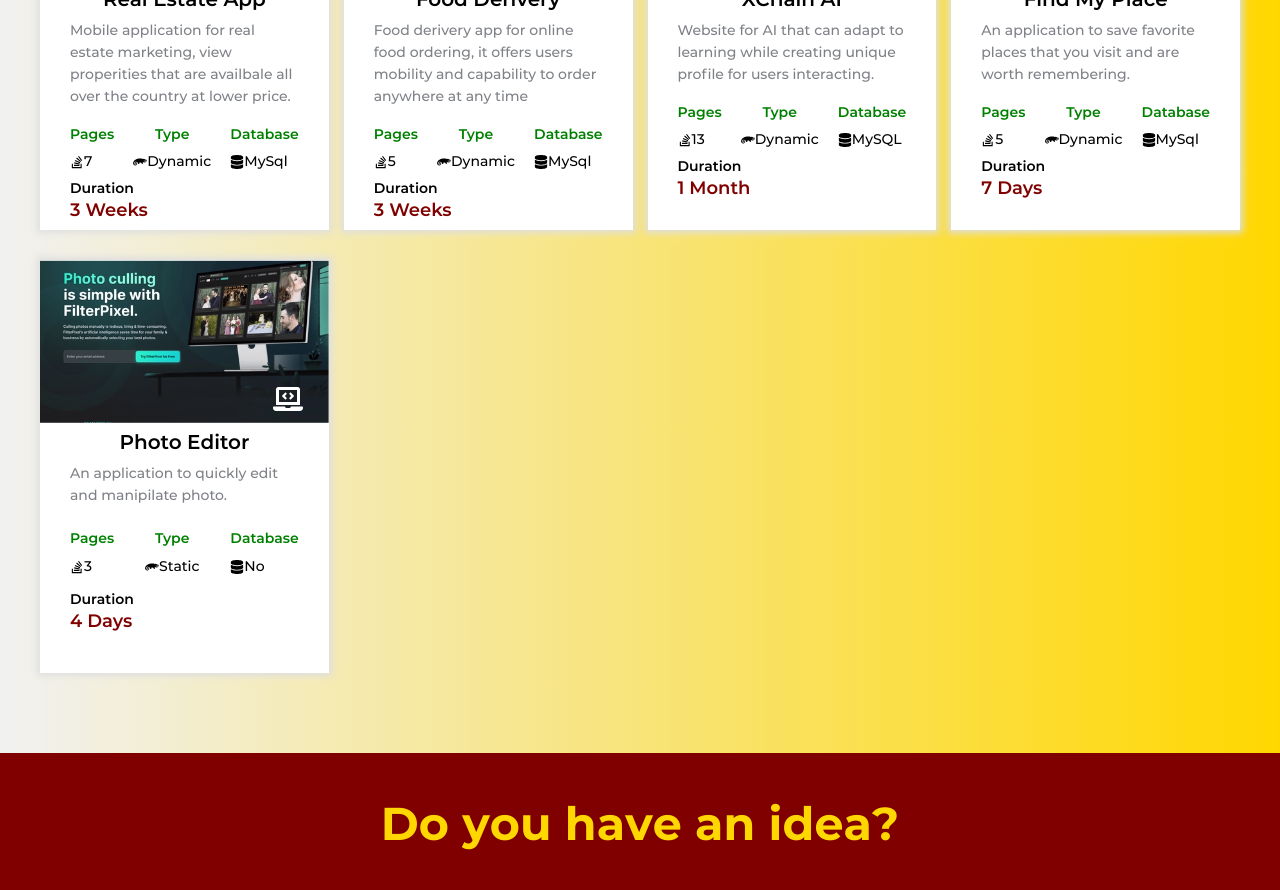
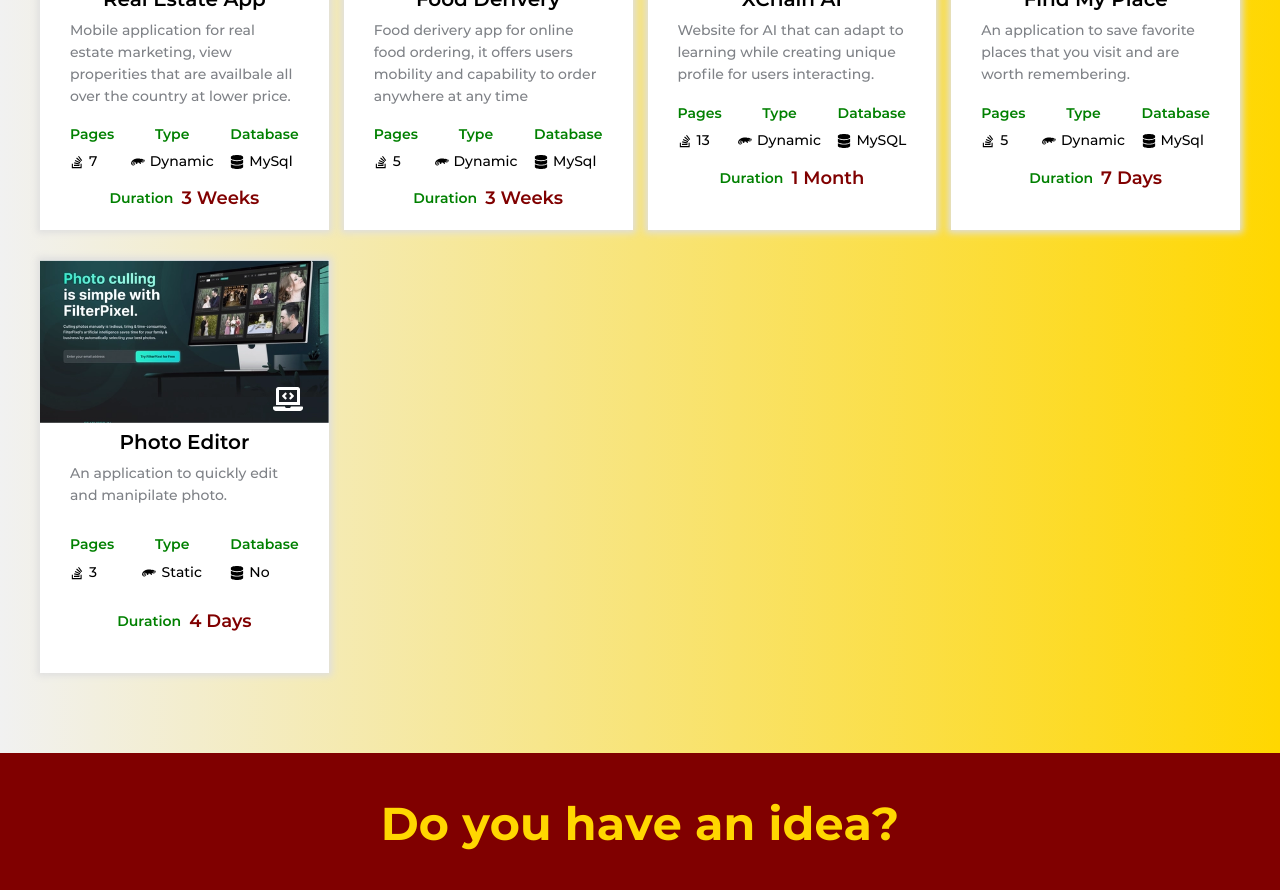
Before and after one commit to LucasJohnNyamhanga/datasoft, a Next.js app: page / in a window 1280 px wide. Shown: the part 1860-2750 px from the top of the page. Built offline with nearby package versions, Linux system fonts and the light colour scheme.

Commit message:
last touch recent projects

```diff
--- a/app/components/contactUs.tsx
+++ b/app/components/contactUs.tsx
@@ -57,6 +57,12 @@ const DoYouHaveAnIdea = () => {
           // handle success
           if (response.data.success) {
             notifySuccess(response.data.message);
+            setFormData({
+              fullName: "",
+              email: "",
+              orgName: "",
+              project: "",
+            });
           } else {
             notifyError(response.data.message);
           }
--- a/app/styles/cardProject.module.scss
+++ b/app/styles/cardProject.module.scss
@@ -271,21 +271,28 @@ $borderviewcolor: $gold;
 
 .icon span {
   vertical-align: middle;
+  margin-left: 5px;
 }
 
 /* price style */
 
 .price {
+  width: 100%;
   text-transform: capitalize;
   display: flex;
-  flex-direction: column;
+  justify-content: center;
+  align-items: center;
+  flex-direction: row;
   font-weight: 600;
   font-size: 14px;
+  color: $green;
+  margin-top: 10px;
 }
 
 .price span:last-of-type {
   color: $pricetextcolor;
   font-size: 18px;
+  margin-left: 8px;
 }
 
 // /* media screen style */
```
